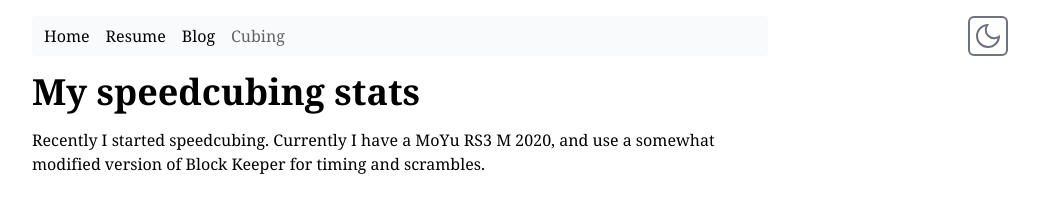
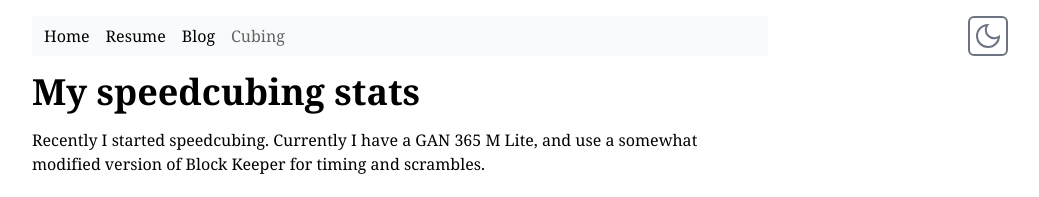
Before and after one commit to nxu/nxuhu-astro, an Astro site: page /cubing in a window 1280 px wide. Shown: the top 197 px of the page, without its empty margins (240-1279 px from the left). Built offline with nearby package versions, Linux system fonts and the light colour scheme; Astro itself is replaced by a stand-in of ours; no server answers.

Commit message:
Update cube brand 🤓

```diff
--- a/src/pages/cubing.astro
+++ b/src/pages/cubing.astro
@@ -8,7 +8,7 @@ import MainLayout from '../layouts/MainLayout.astro';
     </h1>
 
     <p class="mt-4">
-        Recently I started speedcubing. Currently I have a MoYu RS3 M 2020,
+        Recently I started speedcubing. Currently I have a GAN 365 M Lite,
         and use a somewhat modified version of Block Keeper for timing and scrambles.
     </p>
 
```
